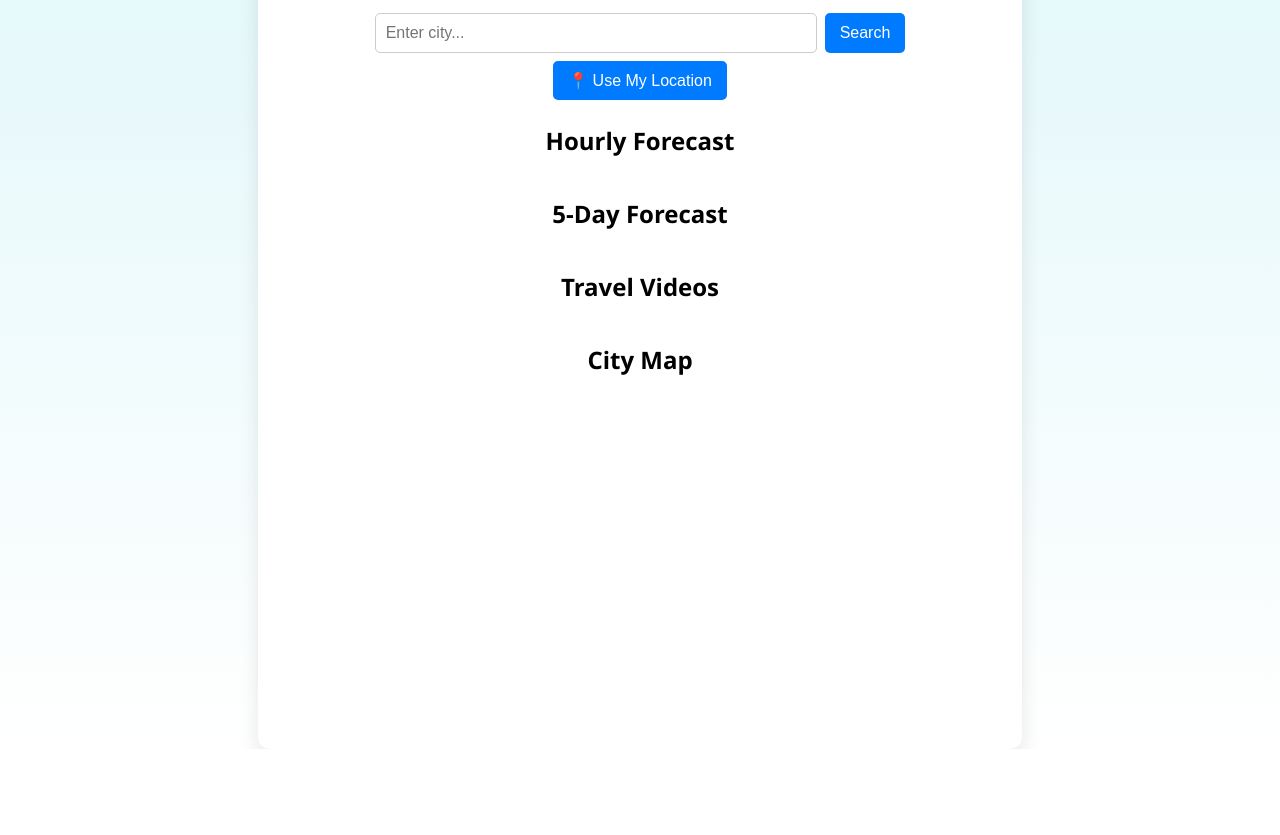
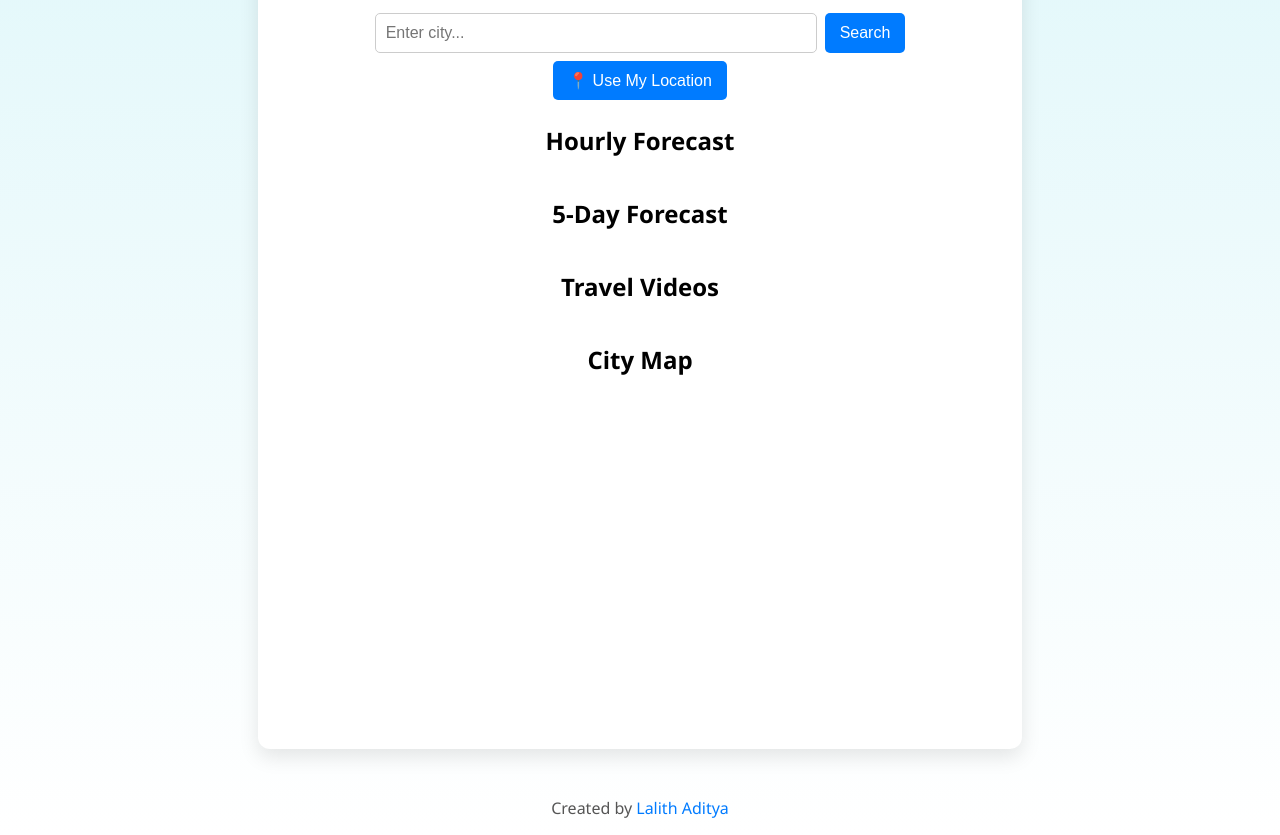
Before and after one commit to Nightyelf2403/wa, a website: page frontend/index.html in a window 1280 px wide. Shown: the part 153-988 px from the top of the page. Before the commit the page ends 902 px from the top, so only its background shows below. Drawn offline with Linux system fonts and the light colour scheme.

Commit message:
Update index.html

```diff
--- a/frontend/index.html
+++ b/frontend/index.html
@@ -41,6 +41,8 @@
     </div>
   </div>
 
-  <script src="script.js"></script>
-</body>
-</html>
+  <footer style="text-align: center; margin-top: 2rem; padding: 1rem; color: #555;">
+    Created by <a href="https://github.com/Nightyelf2403" target="_blank" style="color: #007bff; text-decoration: none;">Lalith Aditya</a>
+  </footer>
+
+  <script>
```
